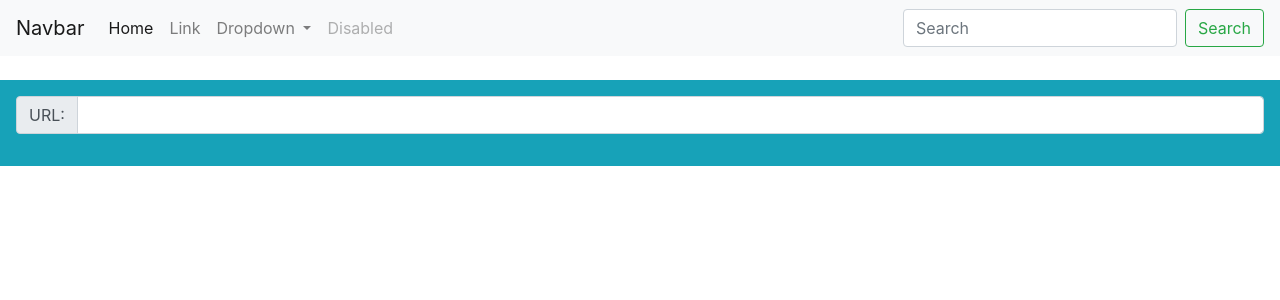
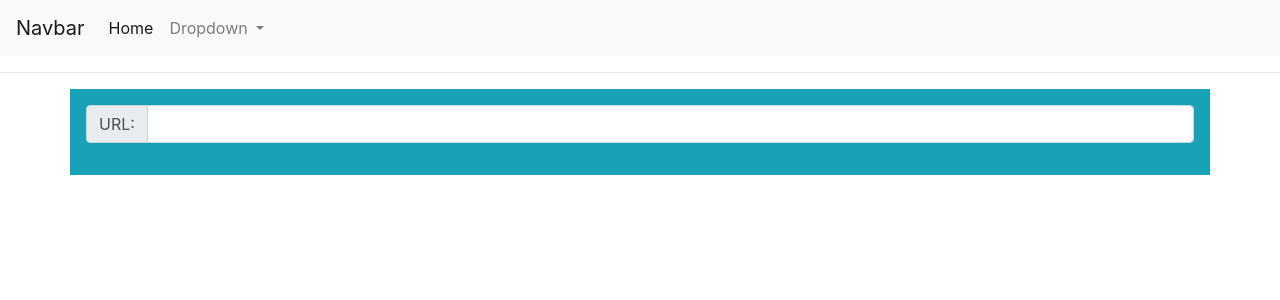
Before and after one commit to dtschatrix/angularRssFeed, an Angular app: page / in a window 1280 px wide. Shown: the top 300 px of the page. Built offline with nearby package versions, Linux system fonts and the light colour scheme.

Commit message:
nav-bar & component

```diff
--- a/src/app/html/nav/nav-bar.html
+++ b/src/app/html/nav/nav-bar.html
@@ -3,14 +3,10 @@
   <button class="navbar-toggler" type="button" data-toggle="collapse" data-target="#navbarSupportedContent" aria-controls="navbarSupportedContent" aria-expanded="false" aria-label="Toggle navigation">
     <span class="navbar-toggler-icon"></span>
   </button>
-
   <div class="collapse navbar-collapse" id="navbarSupportedContent">
     <ul class="navbar-nav mr-auto">
       <li class="nav-item active">
         <a class="nav-link" href="#">Home <span class="sr-only">(current)</span></a>
-      </li>
-      <li class="nav-item">
-        <a class="nav-link" href="#">Link</a>
       </li>
       <li class="nav-item dropdown">
         <a class="nav-link dropdown-toggle" href="#" id="navbarDropdown" role="button" data-toggle="dropdown" aria-haspopup="true" aria-expanded="false">
@@ -23,13 +19,7 @@
           <a class="dropdown-item" href="#">Something else here</a>
         </div>
       </li>
-      <li class="nav-item">
-        <a class="nav-link disabled" href="#">Disabled</a>
-      </li>
     </ul>
-    <form class="form-inline my-2 my-lg-0">
-      <input class="form-control mr-sm-2" type="search" placeholder="Search" aria-label="Search">
-      <button class="btn btn-outline-success my-2 my-sm-0" type="submit">Search</button>
-    </form>
   </div>
 </nav>
+<hr/>
--- a/src/app/rss/rss-search.component.html
+++ b/src/app/rss/rss-search.component.html
@@ -1,5 +1,4 @@
-<label> </label>
-<div class ="p-3 mb-2 bg-info text-white">
+<div class ="p-3 mb-2 bg-info text-white container">
 <div class="input-group mb-3">
   <div class="input-group-prepend">
     <span class="input-group-text" id="basic-addon3">URL:</span>
```
